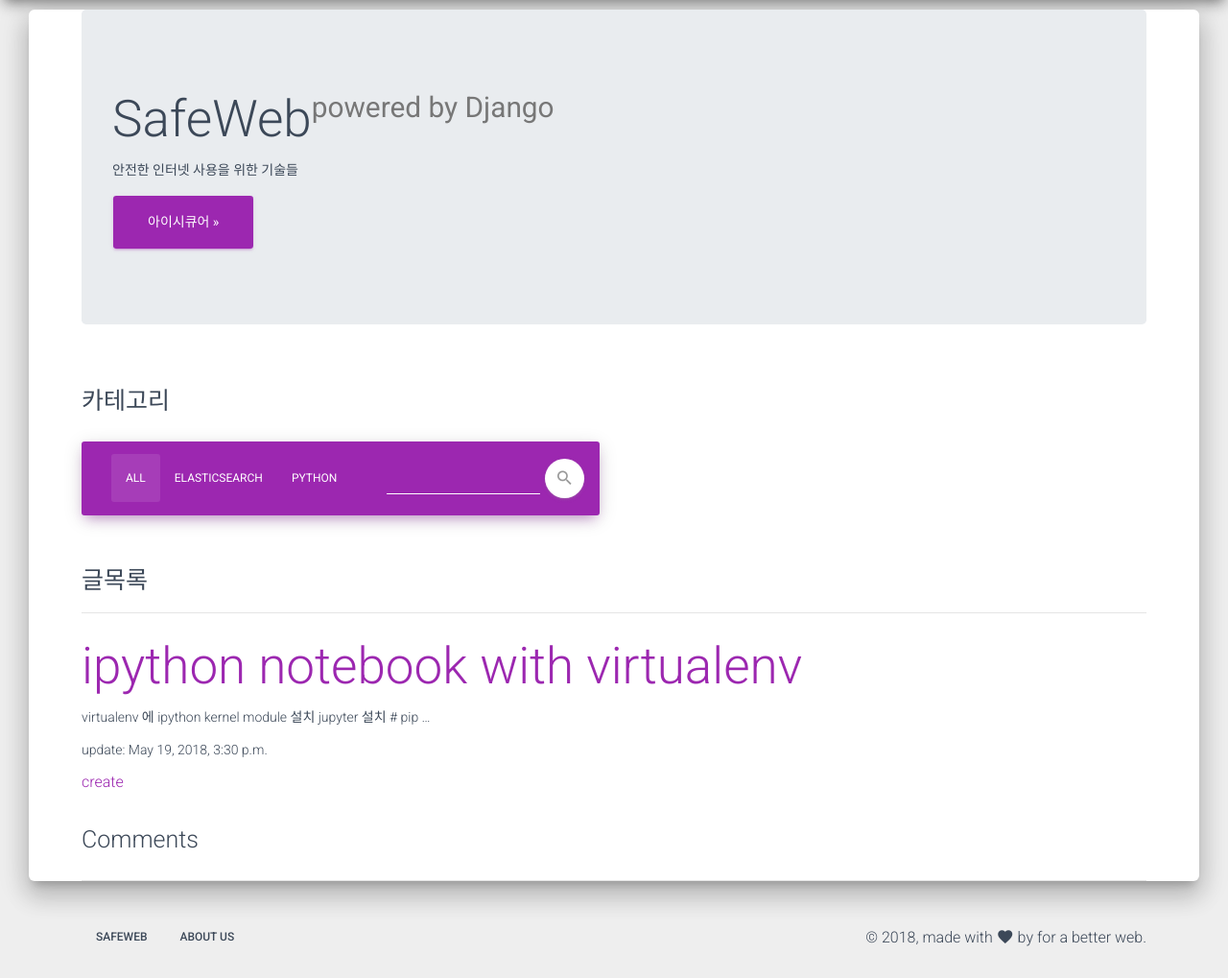
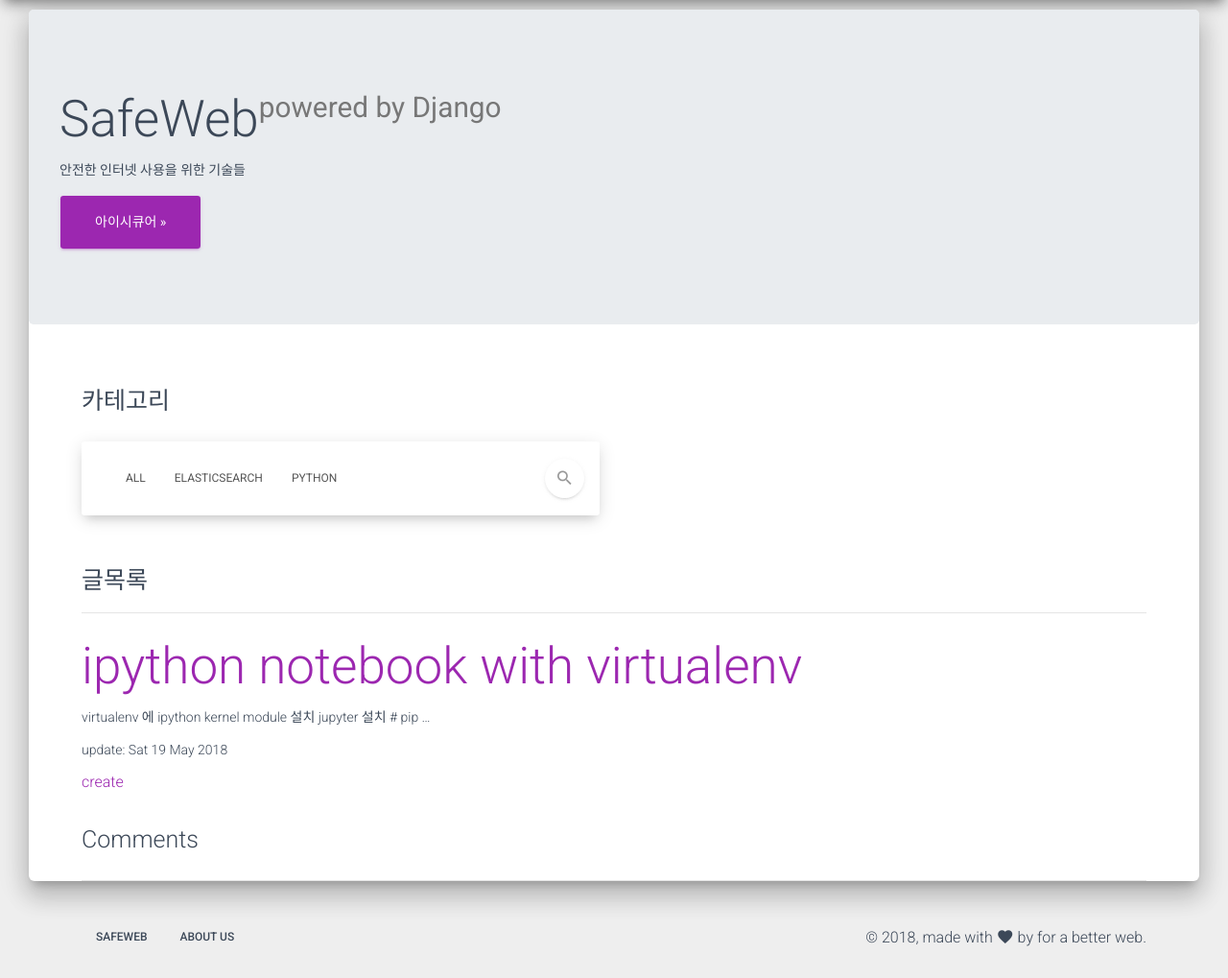
Before and after one commit to web24365/Blog, a Django app: page /blog/ in a window 1280 px wide. Shown: the part 70-1089 px from the top of the page at 96% size. Run offline with Django 3.2, Linux system fonts and the light colour scheme; data comes from the database, SQL or seed files in the repository; some libraries are stand-ins or nearby versions.

Commit message:
약간의  template 수정

```diff
--- a/blog/templates/blog/post_base.html
+++ b/blog/templates/blog/post_base.html
@@ -2,11 +2,9 @@
 
 {% load staticfiles %}
 {% block content%}
-<div class="container">
 
 {% block post %}
 
 {% endblock post %}
 
-</div>
 {% endblock content %}
--- a/blog/templates/blog/post_list.html
+++ b/blog/templates/blog/post_list.html
@@ -9,12 +9,14 @@
         <a class="btn btn-lg btn-primary" href="https://www.isecurekr.com">아이시큐어 &raquo;</a>
     </p>
 </div>
+<div class="container">
+
 <div class="row">
     <div class="col-md-6">
         <div class="title">
             <h3>카테고리</h3>
         </div>
-        <nav class="navbar navbar-expand-lg bg-primary">
+        <nav class="navbar navbar-expand-lg bg-white">
             <div class="container">
                 <div class="navbar-translate">
                     <a class="navbar-brand"></a>
@@ -69,7 +71,7 @@
             <a href=" {% url 'blog:post_detail' slug=post.slug id=post.id %}">{{ post.title }}</a>
         </h1>
         <p>{{ post.content|truncatewords:10 }}</p>
-        <p>update: {{ post.updated }}</p>
+        <p>update: {{ post.updated|date:"D d M Y" }}</p>
     </div>
 {% endfor %}
 <a href="{% url 'blog:post_create' %}" ><span class="glyphicon glyphicon-plus">create</span></a>
@@ -86,4 +88,6 @@
     </li>
 {% endfor %}
 </ul>
+</div>
+
 {% endblock post %}
```
